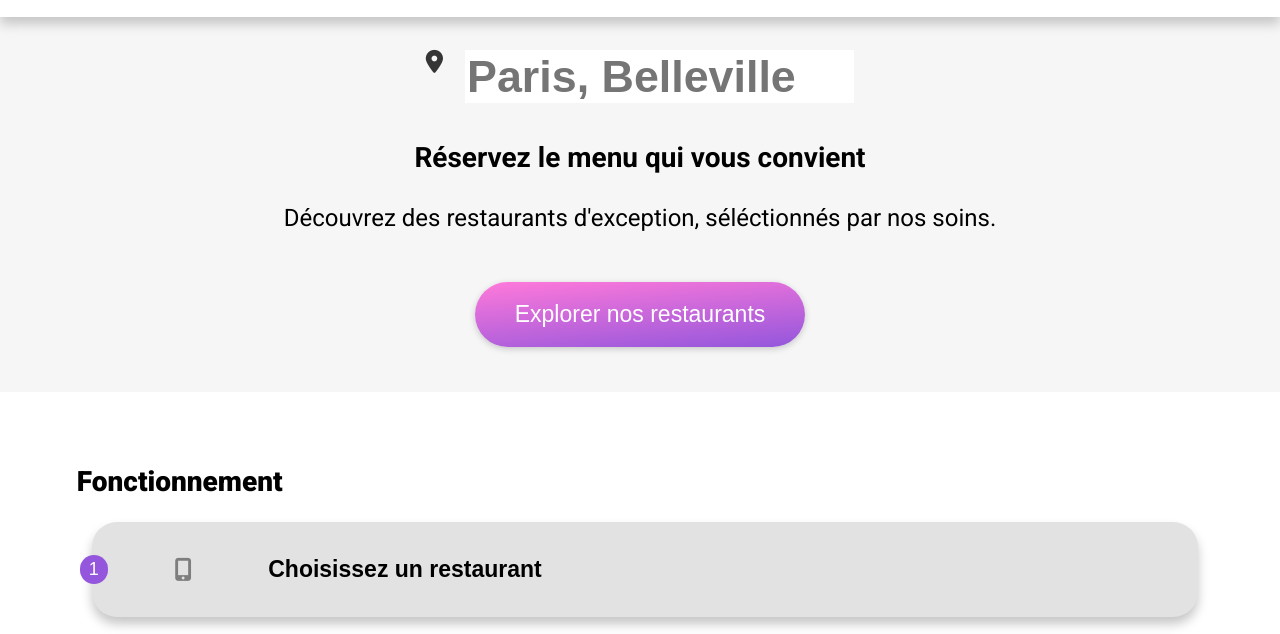
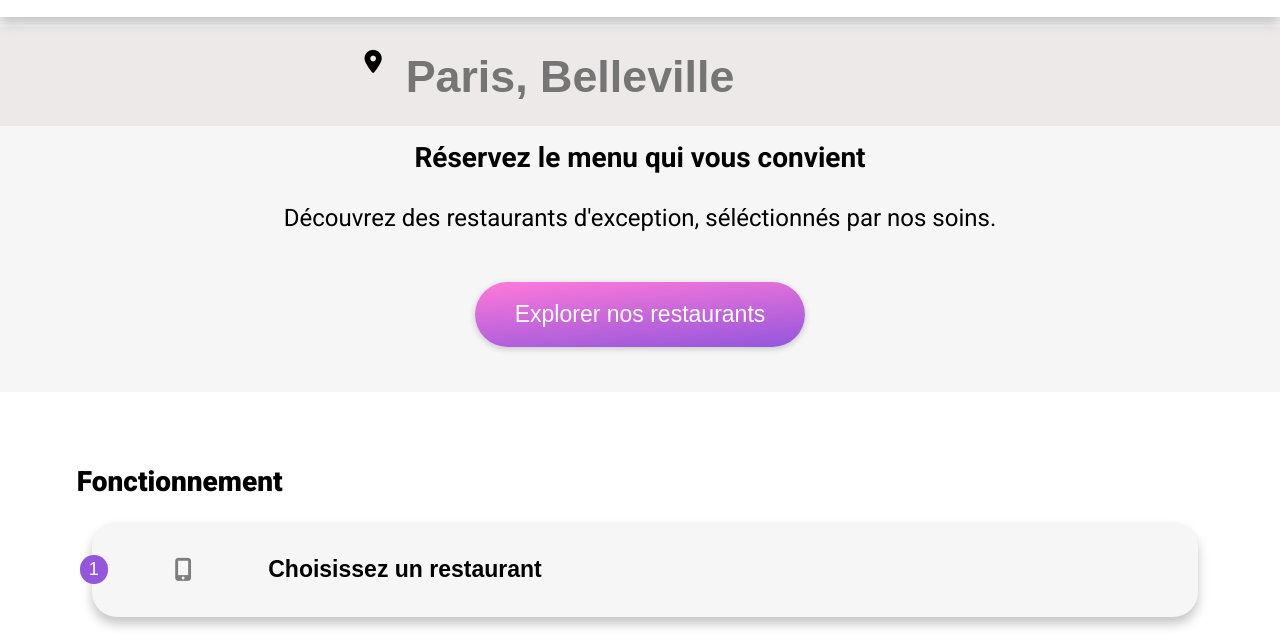
Before and after one commit to hynd-benamar/OhMyFood, a plain HTML site: page html/index.html in a window 1280 px wide. Shown: the part 80-714 px from the top of the page. Drawn offline with Linux system fonts and the light colour scheme.

Commit message:
maj des background-color dans l'index

```diff
--- a/css/styleAccueil.css
+++ b/css/styleAccueil.css
@@ -1,6 +1,6 @@
 form {
     background-color: #f6f6f6;
-    padding: 10px 12% 45px 12%;
+    padding: 10px 0 45px 0;
     text-align: center;
 }
 
@@ -10,8 +10,9 @@ form {
     width: 100%;
     border: none;
     padding: 23px 0;
-    color: #353535;
+    color: #000000;
     font-size: min(max(18px, 4.5vw), 23px);
+    background-color: #ede9e9;
 }
 
 .zoneSearch {
@@ -21,6 +22,11 @@ form {
     border: none;
     color: black;
     font-size: 3.5vw;
+    background-color: #ede9e9;
+}
+
+form div:nth-child(2) {
+    margin: 0 12%;
 }
 
 h1 {
@@ -59,7 +65,7 @@ h2 {
     height: 95px;
     width: calc(100% - 20px);
     border-radius: 25px;
-    background-color: #e2e2e2;
+    background-color: #f6f6f6;
     box-shadow: 0px 7px 11px 0px #c6c6c6;
     display: flex;
     align-items: center;
```
